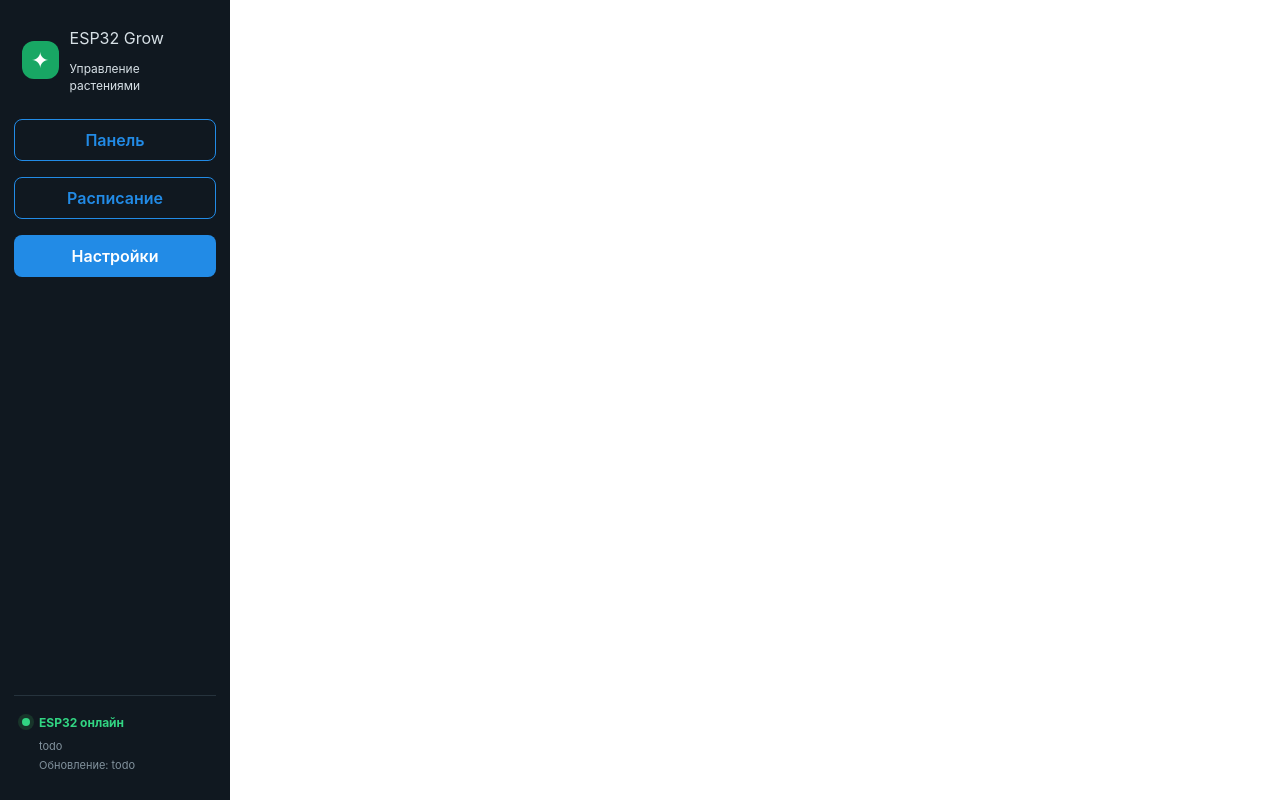
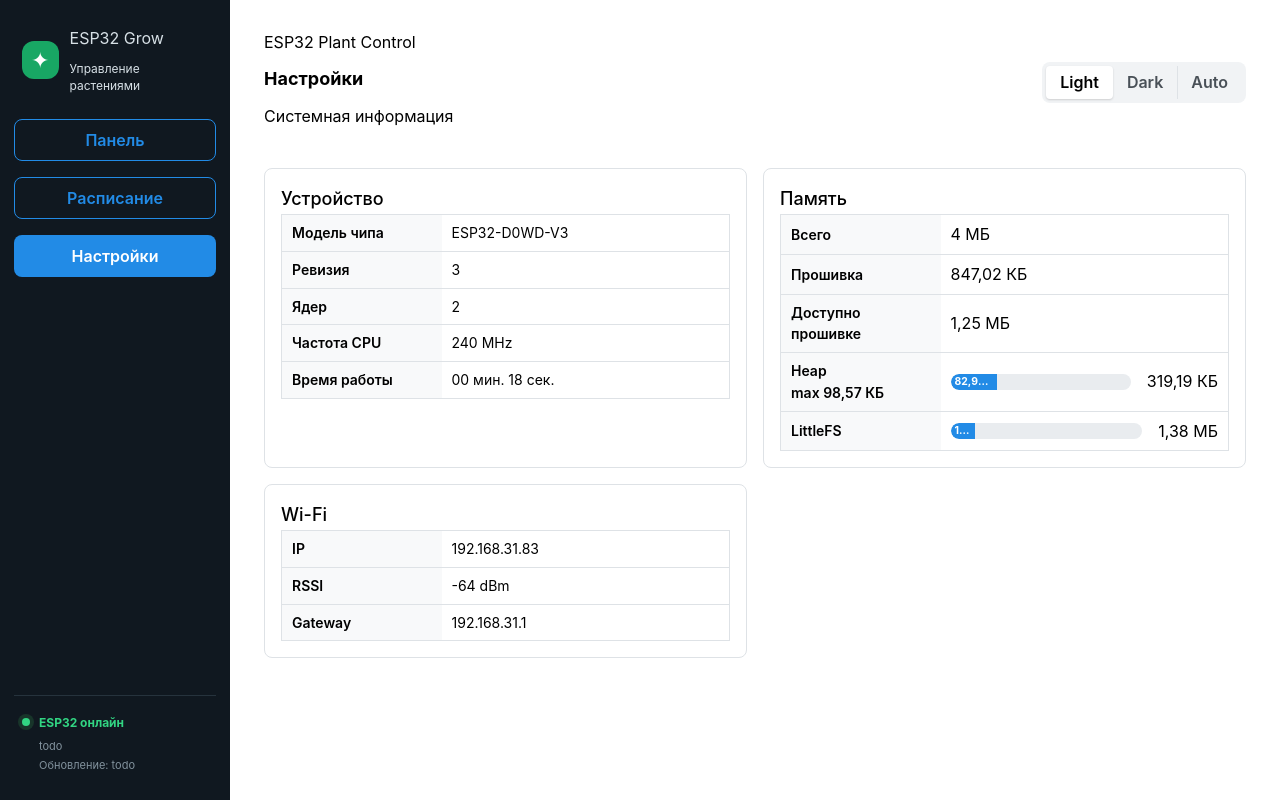
Before and after one commit to markov-git/esp32-lamp-web, a React (Vite) app: page / in a window 1280 px wide. Both pictures are taken after a click on the button "Настройки". Built offline with nearby package versions, Linux system fonts and the light colour scheme; what @mantine/vanilla-extract would draw is missing.

Commit message:
Отображение системной информации

```diff
--- a/src/App.tsx
+++ b/src/App.tsx
@@ -7,7 +7,7 @@ import "@mantine/core/styles.css";
 import { Sidebar } from './components/Sidebar.tsx';
 import { ControlPage } from './components/ControlPage.tsx';
 import type { TAppTabId } from './types/app.ts';
-import { MantineProvider } from "@mantine/core";
+import { Center, Loader, MantineProvider } from '@mantine/core';
 import { theme } from "./theme";
 
 function App() {
@@ -24,7 +24,13 @@ function App() {
 	}, []);
 
 	if (loading) {
-		return <div>Loading...</div>;
+		return (
+			<MantineProvider theme={theme}>
+				<Center h="100vh">
+					<Loader size="xl"/>
+				</Center>
+			</MantineProvider>
+		);
 	}
 
 	if (!state) {
--- a/src/api/esp32.mock.ts
+++ b/src/api/esp32.mock.ts
@@ -1,4 +1,4 @@
-import type { IEsp32State, TLampChannel } from '../types/esp32.ts';
+import type { IEsp32State, IEsp32SystemInfo, TLampChannel } from '../types/esp32.ts';
 
 
 const mockState: IEsp32State = {
@@ -24,3 +24,27 @@ export function setMockChannel(lampId: number, channel: TLampChannel, value: num
 
 	return getMockState();
 }
+
+export function getMockSystem() {
+	return {
+		"chipModel": "ESP32-D0WD-V3",
+		"chipRevision": 3,
+		"cpuCores": 2,
+		"cpuFrequencyMhz": 240,
+		"uptimeSeconds": 18,
+		"freeHeap": 241920,
+		"totalHeap": 326852,
+		"minimumFreeHeap": 225920,
+		"flashSize": 4194304,
+		"sketchSize": 867344,
+		"freeSketchSpace": 1310720,
+		"filesystemTotal": 1441792,
+		"filesystemUsed": 180224,
+		"ip": "192.168.31.83",
+		"gateway": "192.168.31.1",
+		"subnet": "255.255.255.0",
+		"mac": "00:70:07:A3:CC:E8",
+		"wifiRssi": -64,
+		"chipTemperature": 39.44444
+	} satisfies IEsp32SystemInfo;
+}
--- a/src/api/esp32.ts
+++ b/src/api/esp32.ts
@@ -1,5 +1,5 @@
-import type { IEsp32State, TLampChannel } from '../types/esp32.ts';
-import { getMockState, setMockChannel } from '../api/esp32.mock.ts';
+import type { IEsp32State, IEsp32SystemInfo, TLampChannel } from '../types/esp32.ts';
+import { getMockState, getMockSystem, setMockChannel } from './esp32.mock.ts';
 
 const useMockApi = import.meta.env.VITE_MOCK_API === 'true'
 
@@ -29,3 +29,16 @@ export async function setChannel(lampId: number, channel: TLampChannel, value: n
 
 	return response.json()
 }
+
+
+export async function getSystemInfo(): Promise<IEsp32SystemInfo> {
+	if (useMockApi) { return getMockSystem() }
+
+	const response = await fetch('/api/system')
+
+	if (!response.ok) {
+		throw new Error(`HTTP ${response.status}`)
+	}
+
+	return response.json()
+}
--- a/src/components/forms/Settings.tsx
+++ b/src/components/forms/Settings.tsx
@@ -1,7 +1,178 @@
-
+import { useEffect, useState } from 'react';
+import { getSystemInfo } from '../../api/esp32.ts';
+import type { IEsp32SystemInfo } from '../../types/esp32.ts';
+import { Card, Center, Group, Loader, Progress, SimpleGrid, Table, Text, Tooltip } from '@mantine/core';
+import { FormHead } from '../ui/FormHead.tsx';
+import { formatDuration } from '../../utils/dateTime.ts';
+import { formatBytes } from '../../utils/memory.ts';
 
 export const Settings = () => {
+	const [ state, setState ] = useState<IEsp32SystemInfo | undefined>(undefined);
+	const [ loading, setLoading ] = useState(true);
+	const [ error, setError ] = useState<string | null>(null);
 
+	useEffect(() => {
+		getSystemInfo()
+			.then(setState)
+			.catch(() => setError('Failed to connect to ESP32'))
+			.finally(() => setLoading(false));
+	}, []);
 
-	return <div></div>
+	if (loading) {
+		return (
+			<Center h="100vh">
+				<Loader size="xl"/>
+			</Center>
+		);
+	}
+
+	if (!state) {
+		return <div>Empty state info</div>;
+	}
+
+	if (error) {
+		return <div>{ error }</div>;
+	}
+
+	const heapUtilisation = Math.round(state.totalHeap - state.freeHeap);
+	const maxHeapUtilisation = Math.round(state.totalHeap - state.minimumFreeHeap);
+	const heapUsage = Math.round(heapUtilisation * 100 / state.totalHeap);
+
+	const fsUsage = Math.round(state.filesystemUsed * 100 / state.filesystemTotal);
+
+	return (
+		<div className="form-container">
+			<FormHead
+				title="Настройки"
+				subtitle="Системная информация"
+			/>
+
+			<SimpleGrid cols={2}>
+				<Card withBorder>
+					<Text fw={500} size="lg">Устройство</Text>
+
+					<Table variant="vertical" layout="fixed" withTableBorder>
+						<Table.Tbody>
+							<Table.Tr>
+								<Table.Th w={160}>Модель чипа</Table.Th>
+								<Table.Td>{state.chipModel}</Table.Td>
+							</Table.Tr>
+							<Table.Tr>
+								<Table.Th w={160}>Ревизия</Table.Th>
+								<Table.Td>{state.chipRevision}</Table.Td>
+							</Table.Tr>
+							<Table.Tr>
+								<Table.Th w={160}>Ядер</Table.Th>
+								<Table.Td>{state.cpuCores}</Table.Td>
+							</Table.Tr>
+							<Table.Tr>
+								<Table.Th w={160}>Частота CPU</Table.Th>
+								<Table.Td>{state.cpuFrequencyMhz} MHz</Table.Td>
+							</Table.Tr>
+							<Table.Tr>
+								<Table.Th w={160}>Время работы</Table.Th>
+								<Table.Td>{formatDuration(state.uptimeSeconds)}</Table.Td>
+							</Table.Tr>
+
+						</Table.Tbody>
+					</Table>
+				</Card>
+
+				<Card withBorder>
+					<Text fw={500} size="lg">Память</Text>
+
+					<Table variant="vertical" layout="fixed" withTableBorder>
+						<Table.Tbody>
+							<Table.Tr>
+								<Table.Th w={160}>
+									Всего
+								</Table.Th>
+								<Table.Td>
+									<Text>{formatBytes(state.flashSize)}</Text>
+								</Table.Td>
+							</Table.Tr>
+							<Table.Tr>
+								<Table.Th w={160}>
+									Прошивка
+								</Table.Th>
+								<Table.Td>
+									<Text>{formatBytes(state.sketchSize)}</Text>
+								</Table.Td>
+							</Table.Tr>
+							<Table.Tr>
+								<Table.Th w={160}>
+									Доступно прошивке
+								</Table.Th>
+								<Table.Td>
+									<Text>{formatBytes(state.freeSketchSpace)}</Text>
+								</Table.Td>
+							</Table.Tr>
+
+							{/* HEAP */}
+							<Table.Tr>
+								<Table.Th w={160}>
+									Heap<br/>
+									max {formatBytes(maxHeapUtilisation)}
+								</Table.Th>
+								<Table.Td>
+									<Group>
+										<Progress.Root size="xl" style={{flex: 1}}>
+											<Tooltip label={formatBytes(heapUtilisation)}>
+												<Progress.Section value={heapUsage}>
+													<Progress.Label>{formatBytes(heapUtilisation)}</Progress.Label>
+												</Progress.Section>
+											</Tooltip>
+										</Progress.Root>
+										<Text>{formatBytes(state.totalHeap)}</Text>
+									</Group>
+								</Table.Td>
+							</Table.Tr>
+
+							{/* LittleFS */}
+							<Table.Tr>
+								<Table.Th w={160}>
+									LittleFS
+								</Table.Th>
+								<Table.Td>
+									<Group>
+										<Progress.Root size="xl" style={{flex: 1}}>
+											<Tooltip label={formatBytes(state.filesystemUsed)}>
+												<Progress.Section value={fsUsage}>
+													<Progress.Label>{formatBytes(state.filesystemUsed)}</Progress.Label>
+												</Progress.Section>
+											</Tooltip>
+										</Progress.Root>
+										<Text>{formatBytes(state.filesystemTotal)}</Text>
+									</Group>
+								</Table.Td>
+							</Table.Tr>
+
+						</Table.Tbody>
+					</Table>
+				</Card>
+
+				<Card withBorder>
+					<Text fw={500} size="lg">Wi-Fi</Text>
+
+					<Table variant="vertical" layout="fixed" withTableBorder>
+						<Table.Tbody>
+							<Table.Tr>
+								<Table.Th w={160}>IP</Table.Th>
+								<Table.Td>{state.ip}</Table.Td>
+							</Table.Tr>
+							<Table.Tr>
+								<Table.Th w={160}>RSSI</Table.Th>
+								<Table.Td>{state.wifiRssi} dBm</Table.Td>
+							</Table.Tr>
+							<Table.Tr>
+								<Table.Th w={160}>Gateway</Table.Th>
+								<Table.Td>{state.gateway}</Table.Td>
+							</Table.Tr>
+						</Table.Tbody>
+					</Table>
+				</Card>
+
+			</SimpleGrid>
+		</div>
+	);
 }
--- /dev/null
+++ b/src/utils/dateTime.ts
@@ -0,0 +1,15 @@
+export function formatDuration(totalSeconds: number) {
+	const months = Math.floor(totalSeconds / 2592000); // 30 дней
+	const days = Math.floor((totalSeconds % 2592000) / 86400);
+	const hours = Math.floor((totalSeconds % 86400) / 3600);
+	const minutes = Math.floor((totalSeconds % 3600) / 60);
+	const seconds = Math.floor(totalSeconds % 60);
+
+	return [
+		months && `${months} мес.`,
+		days && `${String(days).padStart(2, '0')} д.`,
+		hours && `${String(hours).padStart(2, '0')} ч.`,
+		`${String(minutes).padStart(2, '0')} мин.`,
+		`${String(seconds).padStart(2, '0')} сек.`,
+	].filter(Boolean).join(' ');
+}
--- /dev/null
+++ b/src/utils/memory.ts
@@ -0,0 +1,13 @@
+export function formatBytes(bytes: number) {
+	if (bytes === 0) return '0 Б';
+
+	const units = ['Б', 'КБ', 'МБ', 'ГБ', 'ТБ', 'ПБ'];
+	const i = Math.floor(Math.log(bytes) / Math.log(1024));
+	const value = bytes / Math.pow(1024, i);
+
+	const formatted = new Intl.NumberFormat('ru-RU', {
+		maximumFractionDigits: 2,
+	}).format(value);
+
+	return `${formatted} ${units[i]}`;
+}
```
Also changed, not shown: src/types/esp32.ts (+28 -0 lines).
